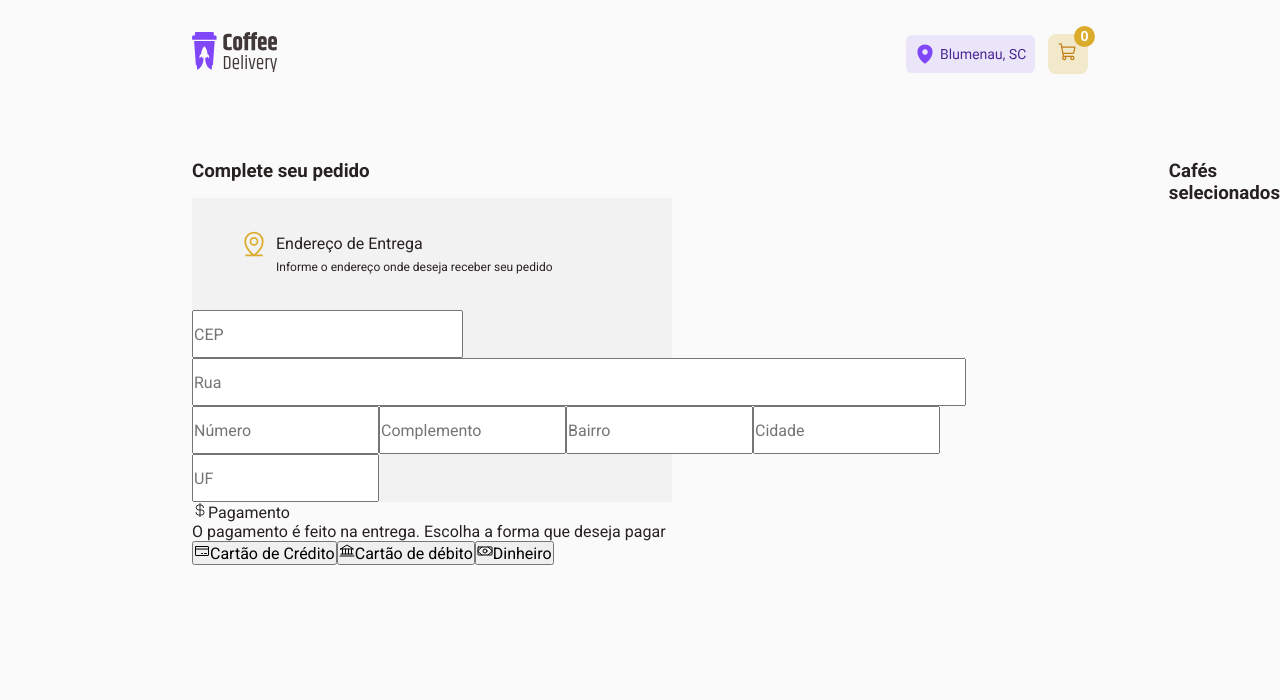
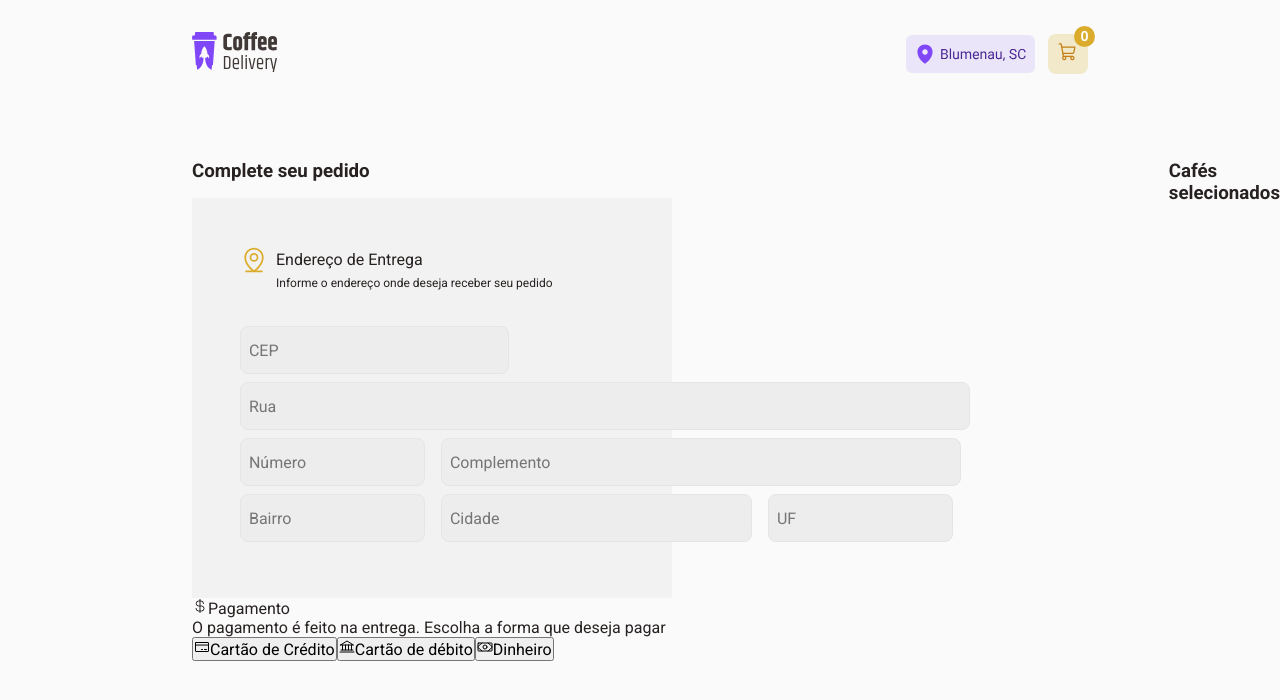
Before and after one commit to antonioRenato/Coffee-Delivery-React, a React (Vite) app: page /checkout in a window 1280 px wide. Shown: the top 700 px of the page. Built offline with nearby package versions, Linux system fonts and the light colour scheme.

Commit message:
fixed form

```diff
--- a/src/components/Endereco/index.tsx
+++ b/src/components/Endereco/index.tsx
@@ -5,7 +5,7 @@ import {
   MapPinLine,
   Money,
 } from 'phosphor-react'
-import { Container, Endereco, SpanEndereco } from './styles'
+import { Container, Endereco, FormEndereco, SpanEndereco } from './styles'
 
 export function CompleteCheckout() {
   return (
@@ -23,29 +23,29 @@ export function CompleteCheckout() {
             </SpanEndereco>
           </div>
 
-          <form action="">
+          <FormEndereco action="">
             <label htmlFor="CEP">
-              <input type="text" placeholder="CEP" size={30} />
+              <input type="text" placeholder="  CEP" size={30} />
             </label>
             <label htmlFor="Rua">
-              <input type="text" placeholder="Rua" size={90} />
+              <input type="text" placeholder="  Rua" size={85} />
             </label>
             <label htmlFor="Numero">
-              <input type="number" placeholder="Número" />
+              <input type="number" placeholder="  Número" />
             </label>
             <label htmlFor="Complemento">
-              <input type="text" placeholder="Complemento" />
+              <input type="text" placeholder="  Complemento" size={60} />
             </label>
             <label htmlFor="Bairro">
-              <input type="text" placeholder="Bairro" />
+              <input type="text" placeholder="  Bairro" />
             </label>
             <label htmlFor="Cidade">
-              <input type="text" placeholder="Cidade" />
+              <input type="text" placeholder="  Cidade" size={35} />
             </label>
             <label htmlFor="UF">
-              <input type="text" placeholder="UF" maxLength={2} />
+              <input type="text" placeholder="  UF" maxLength={2} />
             </label>
-          </form>
+          </FormEndereco>
         </Endereco>
 
         <div>
--- a/src/components/Endereco/styles.ts
+++ b/src/components/Endereco/styles.ts
@@ -25,6 +25,7 @@ export const SpanEndereco = styled.div`
 export const Endereco = styled.div`
   position: relative;
   width: 50%;
+  height: 25rem;
   background-color: ${(props) => props.theme['--white-400']};
 
   display: flex;
@@ -34,10 +35,6 @@ export const Endereco = styled.div`
   justify-content: center;
 
   margin-top: 1rem;
-
-  input {
-    height: 3rem;
-  }
 
   .imageMap {
     margin-left: 3rem;
@@ -49,6 +46,20 @@ export const Endereco = styled.div`
     align-items: center;
     justify-content: space-between;
     gap: 0.5rem;
-    margin-top: 2rem;
   }
 `
+
+export const FormEndereco = styled.form`
+  margin-left: 3rem;
+
+  position: relative;
+
+  input {
+    height: 3rem;
+    margin-bottom: 0.5rem;
+    border: 1px solid ${(props) => props.theme['--white-600']};
+    border-radius: 8px;
+    background-color: ${(props) => props.theme['--white-500']};
+    margin-right: 1rem;
+  }
+`
```
